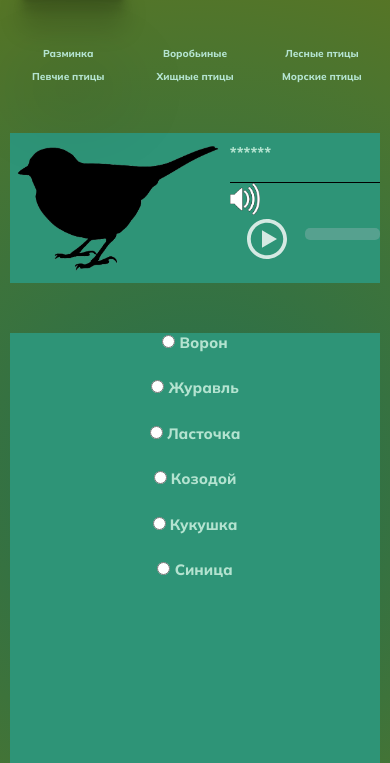
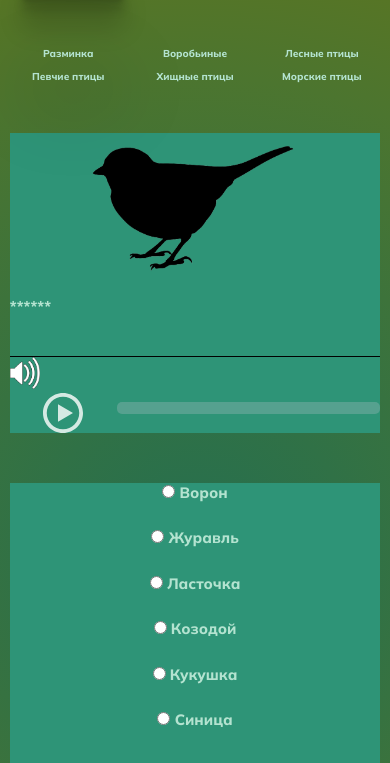
Before and after one commit to milsevka/song-bird, a plain HTML site: page song-bird/pages/quiz/index.html in a window 390 px wide. Shown: the part 54-817 px from the top of the page. Drawn offline with Linux system fonts and the light colour scheme.

Commit message:
feat: add styles to the player

```diff
--- a/song-bird/pages/quiz/style.css
+++ b/song-bird/pages/quiz/style.css
@@ -278,6 +278,28 @@ border-radius: 5px;
 
 }
 @media (max-width: 530px) {
+  .parent-current-questions {
+    height: 300px;
+    display: grid;
+    grid-template-columns: 1fr;
+    grid-template-rows: 2fr repeat(2, 1fr);
+    grid-column-gap: 0px;
+    grid-row-gap: 0px;
+  }
+
+  .current-img {
+    grid-area: 1 / 1 / 2 / 2;
+  }
+
+  .current-name {
+
+    grid-area: 2 / 1 / 3 / 2;
+
+  }
+  .current-song {
+    width: 100%;
+    grid-area: 3 / 1 / 4 / 2;
+  }
   .parent-quiz-header {
       display: grid;
       grid-template-columns: repeat(3, 1fr);
```
